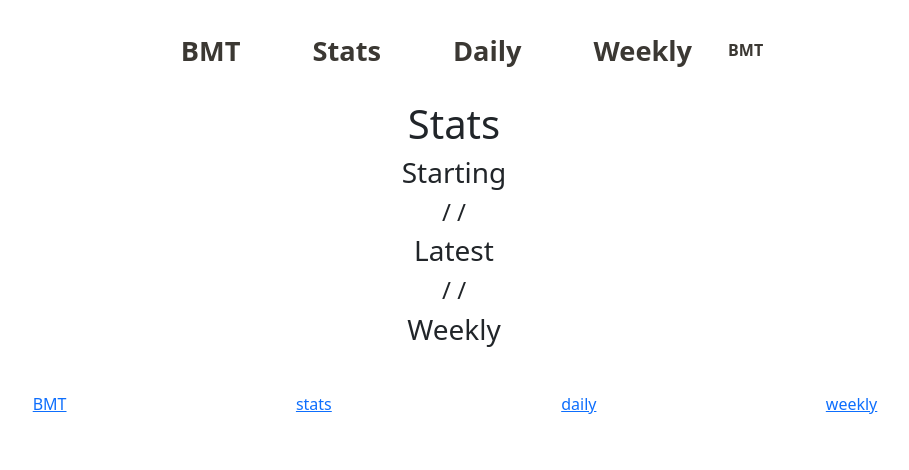
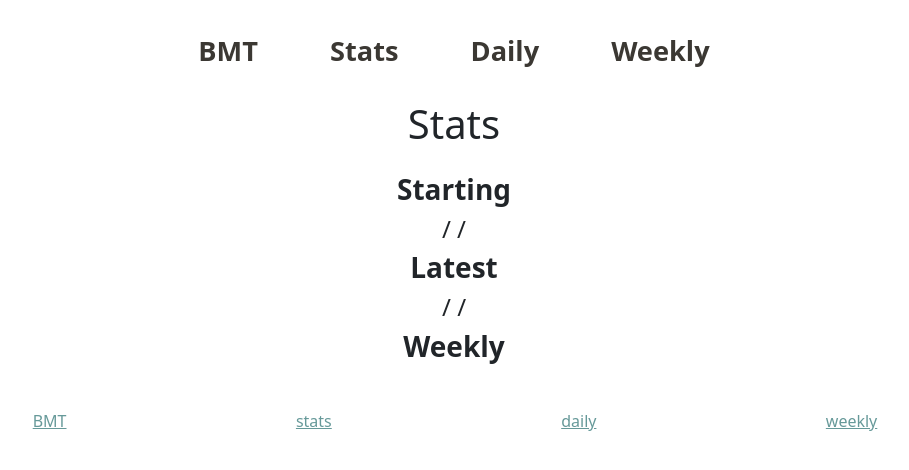
Before and after one commit to thefourthlion/bmt-excersise-stats, a Next.js app in the folder client/: page /Stats in a window 1280 px wide. Shown: the top 470 px of the page, without its empty margins (186-1095 px from the left). Built offline with nearby package versions, Linux system fonts and the light colour scheme; no server answers.

Commit message:
fix navbar bug

```diff
--- a/client/components/Navbar.js
+++ b/client/components/Navbar.js
@@ -34,8 +34,8 @@ export default function Navbar() {
         </li>
       </ul>
 
-      <Link className="nav-link pc-none" href="/">
-        BMT
+      <Link className="nav-link " href="/">
+        <p className="pc-none">BMT</p>
       </Link>
 
       <div className="burger" onClick={() => setShowLinks(!showLinks)}>
--- a/client/styles/Footer.scss
+++ b/client/styles/Footer.scss
@@ -15,6 +15,10 @@
     right: 15px;
   }
 
+  a {
+    color: $primary-color;
+  }
+
   li {
     list-style-type: none;
   }
--- a/client/styles/Input.scss
+++ b/client/styles/Input.scss
@@ -1,11 +1,3 @@
 .Input {
-  .search-input-label {
-    height: 55px;
-    width: 250px;
-  }
 
-  .search-input-form-control {
-    height: 55px;
-    width: 250px;
-  }
 }
--- a/client/styles/Variables.scss
+++ b/client/styles/Variables.scss
@@ -6,9 +6,9 @@ $dark-black: #000000;
 
 $glass: rgba(255, 255, 255, 0.55);
 
-$primary-color: #173ad6;
-$primary-dark-color: #173ad6;
-$primary-light-color: #173ad6;
+$primary-color: #669999;
+$primary-dark-color: #669999;
+$primary-light-color: #669999;
 
-$secondary-color: #173ad6;
-$third-color: #173ad6;
+$secondary-color: #669999;
+$third-color: #669999;
--- a/client/styles/globals.scss
+++ b/client/styles/globals.scss
@@ -10,15 +10,16 @@ body {
   overflow-x: hidden;
   font-family: "Noto Sans", sans-serif;
 
-  input[type="time"] {
-    height: 55px;
-    width: 250px;
-    border-radius: 5px;
-    padding: 0 25px;
+  .green {
+    color: green;
   }
 
-  .green {
-    color: green;
+  h1 {
+    margin-bottom: 25px;
+  }
+
+  h3 {
+    font-weight: bold;
   }
 
   .pages {
@@ -28,6 +29,16 @@ body {
     background-color: $white;
     border-radius: 5px;
     border-color: $black;
+  }
+
+  .search-input-label {
+    height: 55px;
+    width: 250px;
+  }
+
+  .search-input-form-control {
+    height: 55px;
+    width: 250px;
   }
 
   .search-input-form-control:focus {
@@ -49,6 +60,7 @@ body {
     padding-top: 3px;
     cursor: pointer;
     margin-top: 15px;
+    font-weight: bold;
   }
 
   .primary-btn:hover {
```
